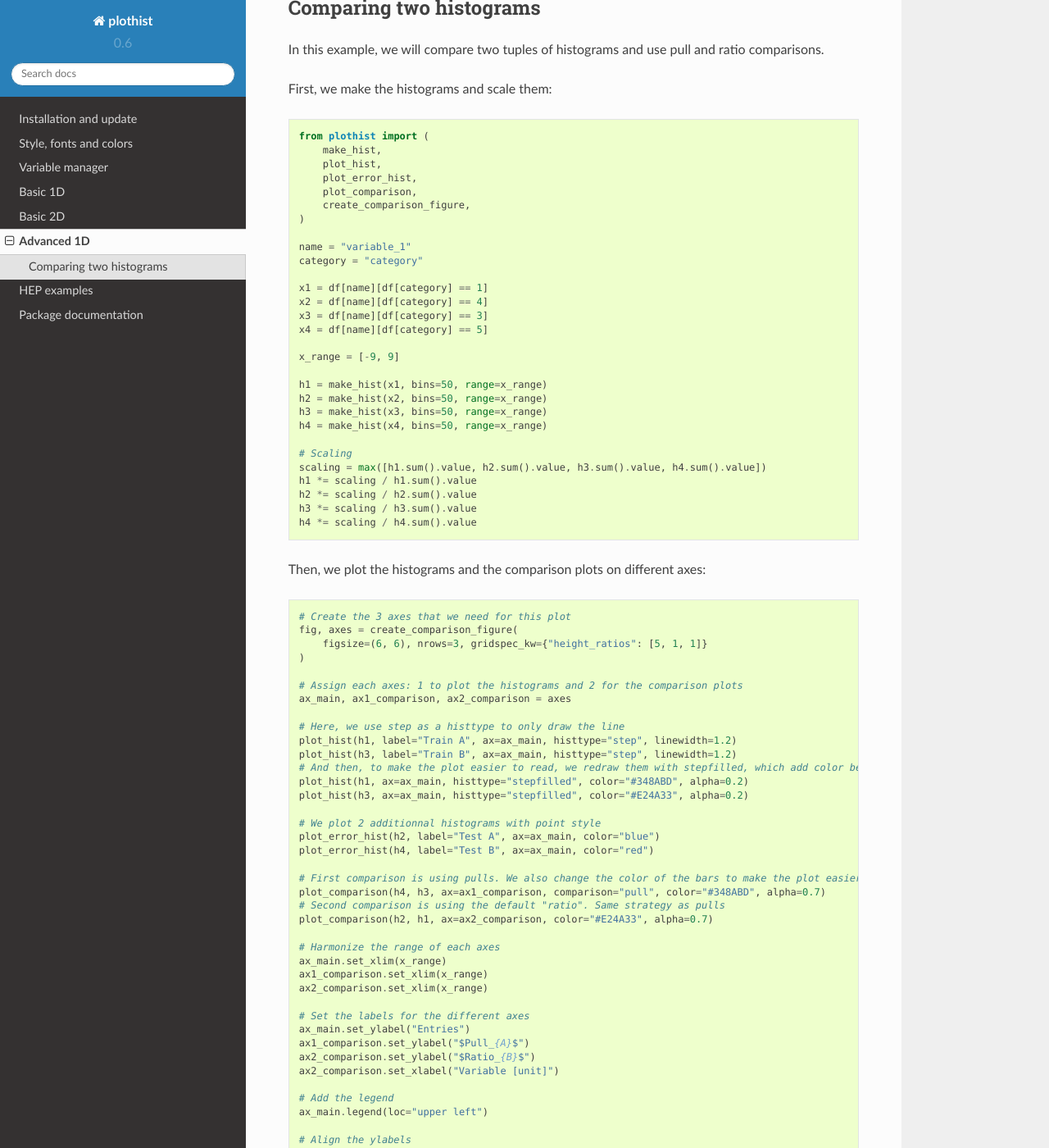
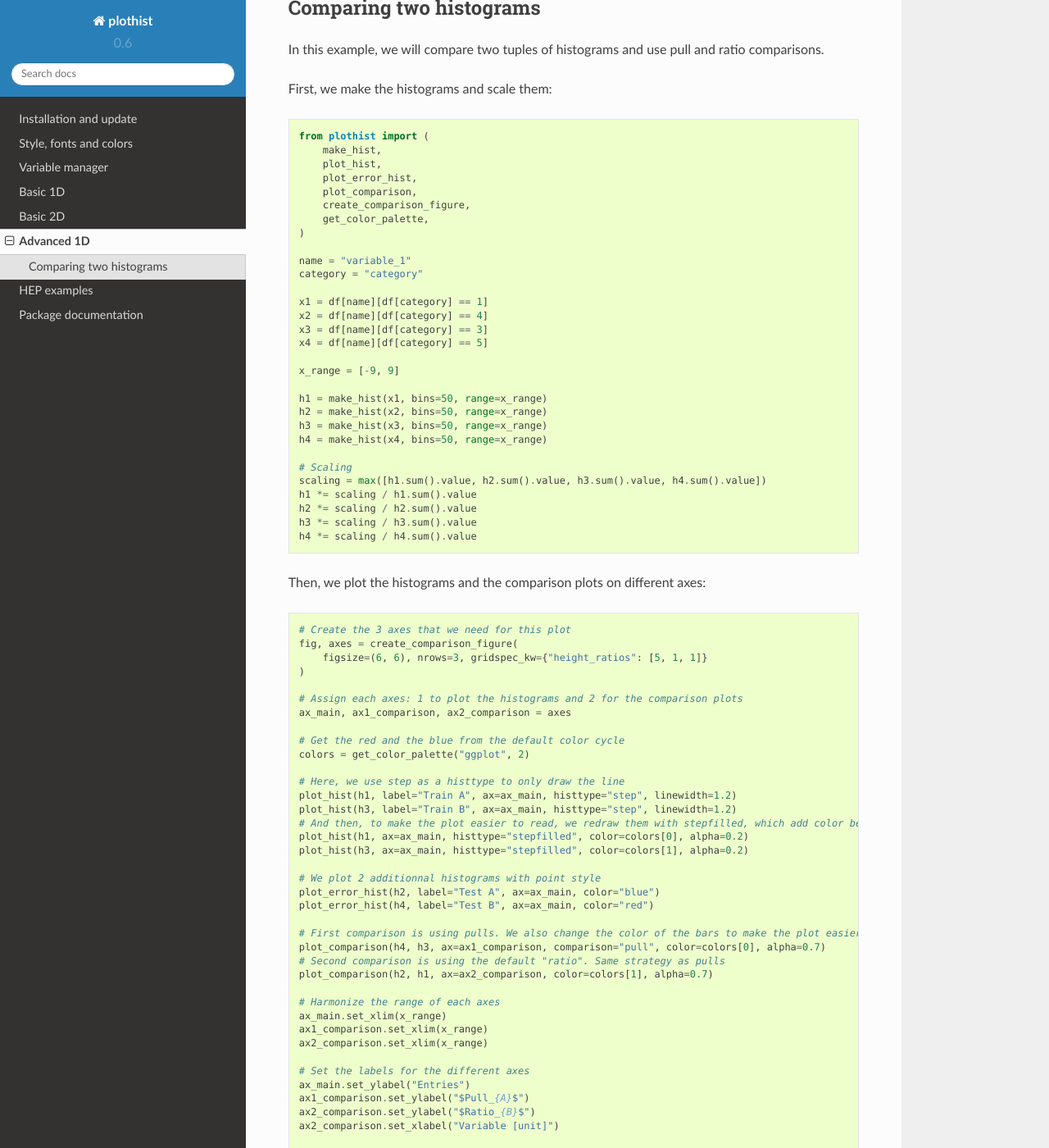
Before and after one commit to cyrraz/plothist, a Sphinx documentation site: the page built from docs/advanced/1d_advanced.rst, in a window 1280 px wide and 1400 px high, scrolled down 323 px. Shown: the whole window at 82% size. Built offline with Sphinx 7.4.7 and the Read the Docs theme 2.0.0, drawn with Linux system fonts in a browser that asks for light colours.

Commit message:
color palette fct used in the example

```diff
--- a/docs/advanced/1d_advanced.rst
+++ b/docs/advanced/1d_advanced.rst
@@ -27,6 +27,7 @@ First, we make the histograms and scale them:
         plot_error_hist,
         plot_comparison,
         create_comparison_figure,
+        get_color_palette,
     )
 
     name = "variable_1"
@@ -64,21 +65,24 @@ Then, we plot the histograms and the comparison plots on different axes:
     # Assign each axes: 1 to plot the histograms and 2 for the comparison plots
     ax_main, ax1_comparison, ax2_comparison = axes
 
+    # Get the red and the blue from the default color cycle
+    colors = get_color_palette("ggplot", 2)
+
     # Here, we use step as a histtype to only draw the line
     plot_hist(h1, label="Train A", ax=ax_main, histtype="step", linewidth=1.2)
     plot_hist(h3, label="Train B", ax=ax_main, histtype="step", linewidth=1.2)
     # And then, to make the plot easier to read, we redraw them with stepfilled, which add color below the line
-    plot_hist(h1, ax=ax_main, histtype="stepfilled", color="#348ABD", alpha=0.2)
-    plot_hist(h3, ax=ax_main, histtype="stepfilled", color="#E24A33", alpha=0.2)
+    plot_hist(h1, ax=ax_main, histtype="stepfilled", color=colors[0], alpha=0.2)
+    plot_hist(h3, ax=ax_main, histtype="stepfilled", color=colors[1], alpha=0.2)
 
     # We plot 2 additionnal histograms with point style
     plot_error_hist(h2, label="Test A", ax=ax_main, color="blue")
     plot_error_hist(h4, label="Test B", ax=ax_main, color="red")
 
     # First comparison is using pulls. We also change the color of the bars to make the plot easier to read
-    plot_comparison(h4, h3, ax=ax1_comparison, comparison="pull", color="#348ABD", alpha=0.7)
+    plot_comparison(h4, h3, ax=ax1_comparison, comparison="pull", color=colors[0], alpha=0.7)
     # Second comparison is using the default "ratio". Same strategy as pulls
-    plot_comparison(h2, h1, ax=ax2_comparison, color="#E24A33", alpha=0.7)
+    plot_comparison(h2, h1, ax=ax2_comparison, color=colors[1], alpha=0.7)
 
     # Harmonize the range of each axes
     ax_main.set_xlim(x_range)
```
